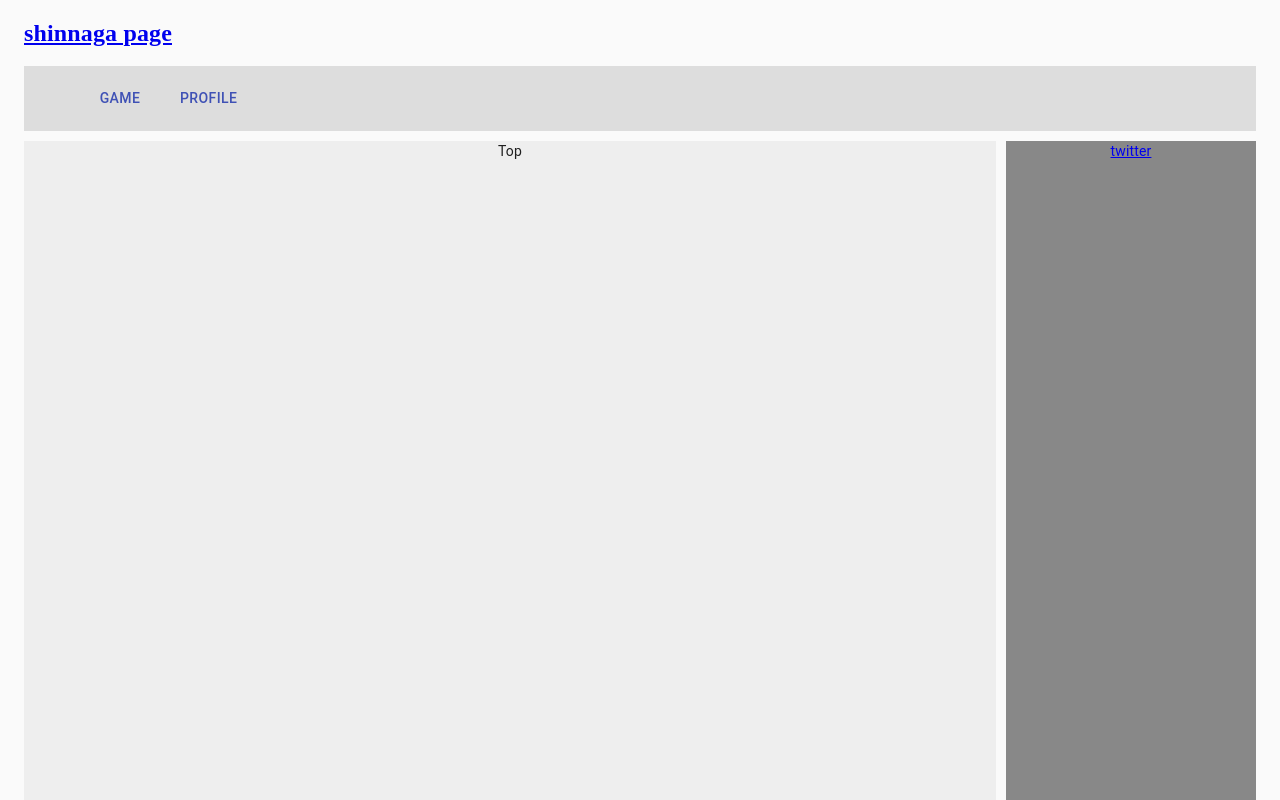
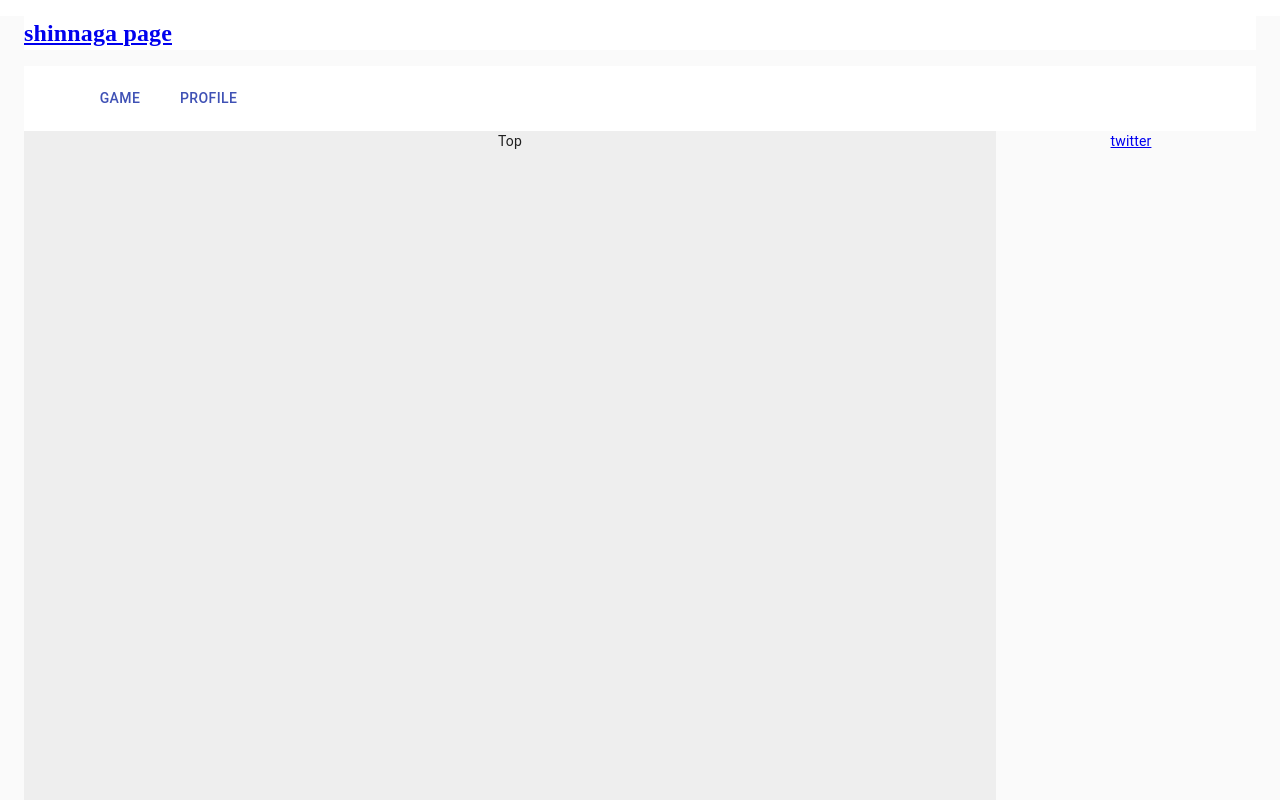
Before and after one commit to sinjikoro/my-app, a React (Create React App) app: page / in a window 1280 px wide. Shown: the top 800 px of the page. Built offline with nearby package versions, Linux system fonts and the light colour scheme.

Commit message:
とりあえずcommit

```diff
--- a/src/App.css
+++ b/src/App.css
@@ -1,11 +1,14 @@
+html {
+  background-color: #ffffff;
+}
+
 .header-nav {
   position: sticky;
   top:0;
-  background-color: #ddd;
+  background-color: #ffffff;
 }
 
 .main {
   display: flex;
   min-height: 100vh;
-  margin: 10px 0 10px 0;
 }
--- a/src/components/Header.css
+++ b/src/components/Header.css
@@ -1,3 +1,7 @@
+header {
+  background-color: #ffffff;
+}
+
 .header_logo {
   font-size: 24px;
   font-family: 'Amatic SC', cursive;
--- a/src/components/Navigation.css
+++ b/src/components/Navigation.css
@@ -1,6 +1,5 @@
 .navigation{
   text-align: center;
-  background-color: #888;
   color: #fff;
   width: 250px;
 }
```
